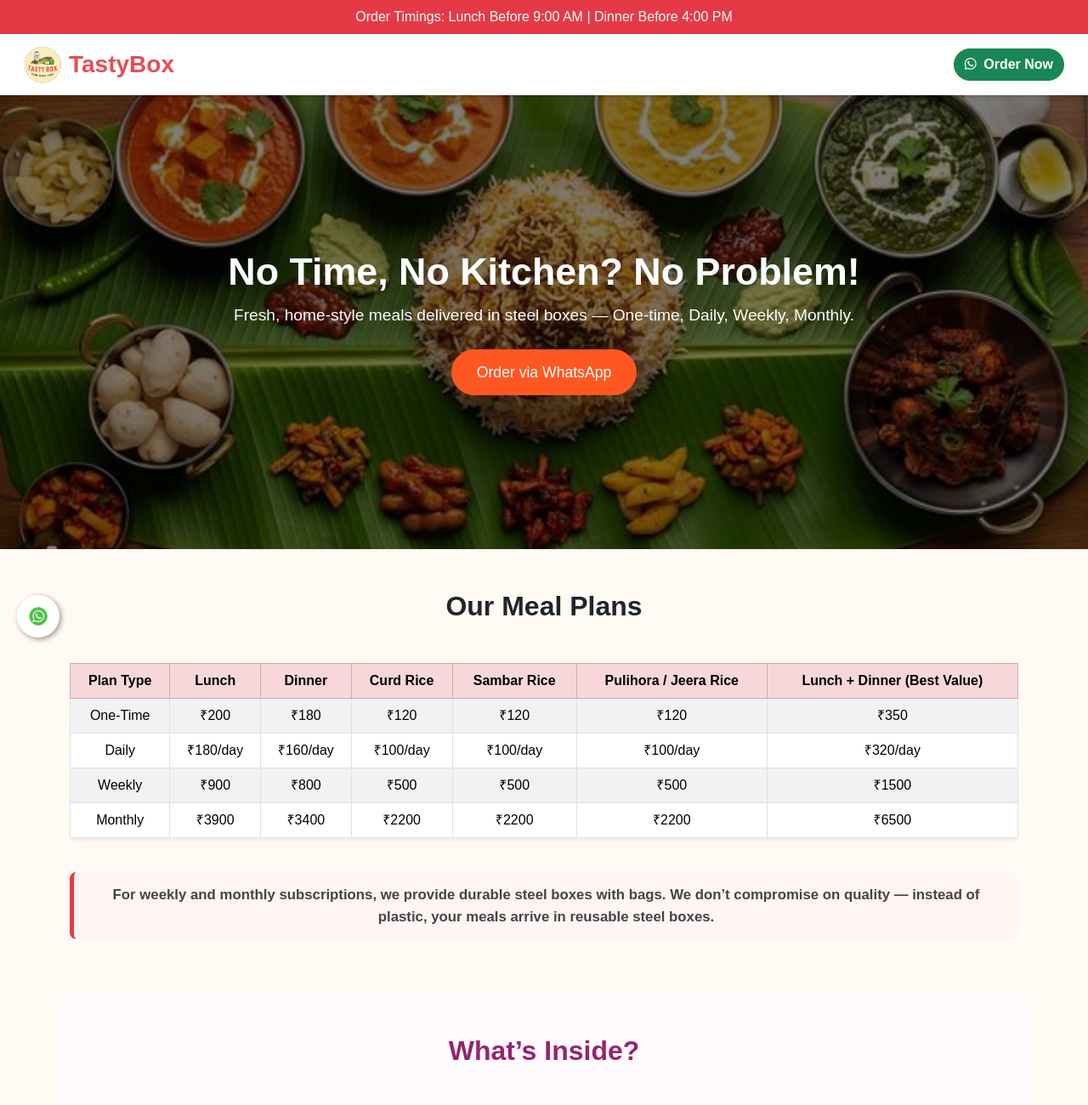
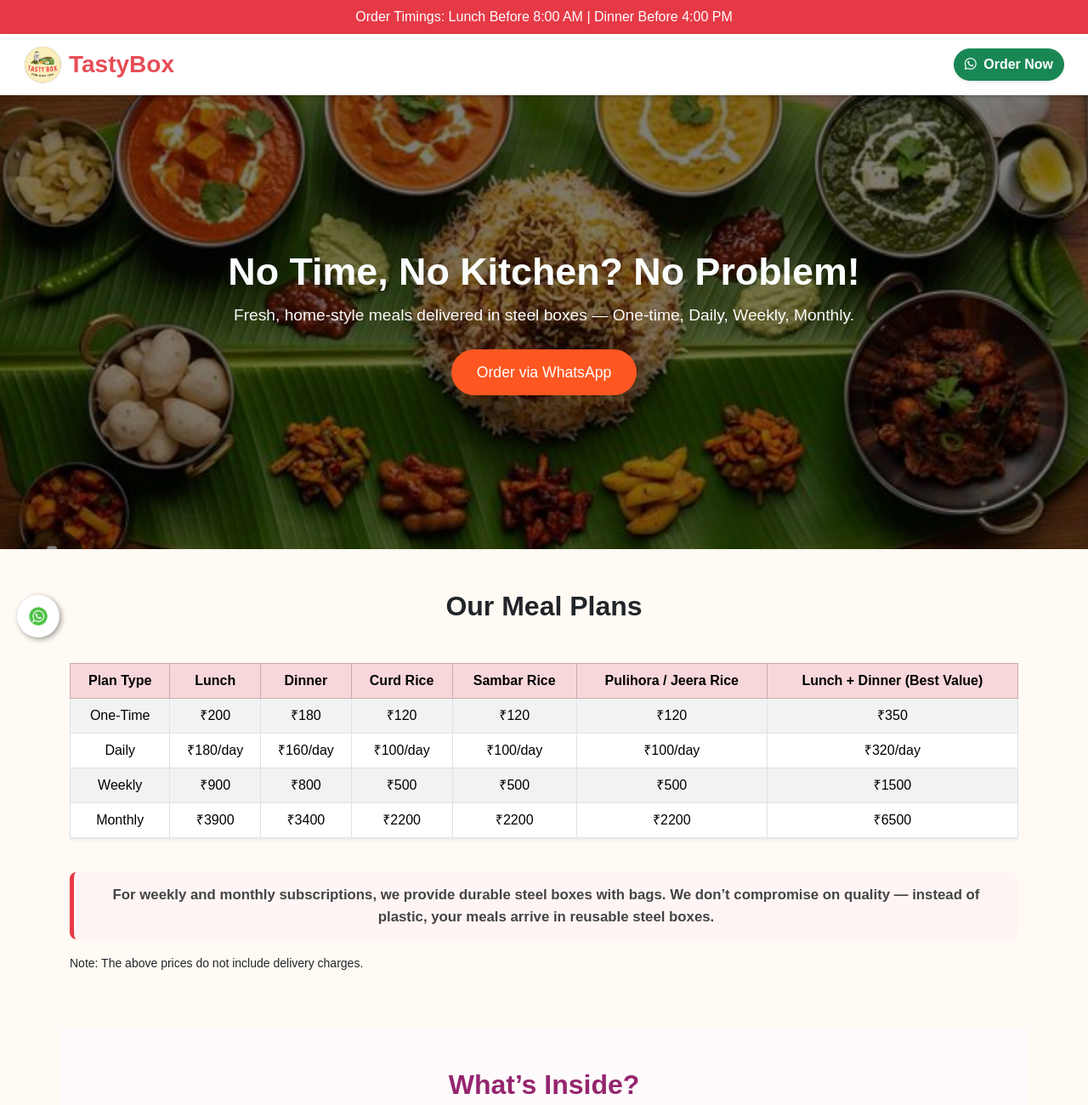
Before and after one commit to Anuradha-mattaparthi/tastybox, a plain HTML site: page index.html in a window 1280 px wide. Shown: the top 1300 px of the page at 85% size. Drawn offline with nearby package versions, Linux system fonts and the light colour scheme.

Commit message:
Initial commit

```diff
--- a/index.html
+++ b/index.html
@@ -328,7 +328,7 @@
 </head>
 <body>
   <header>
-    <div class="banner-bar">Order Timings: Lunch Before 9:00 AM | Dinner Before 4:00 PM</div>
+    <div class="banner-bar">Order Timings: Lunch Before 8:00 AM | Dinner Before 4:00 PM</div>
 
     <nav class="navbar navbar-light bg-light px-3 py-2 tasty-nav">
       <div class="container-fluid d-flex flex-wrap align-items-center justify-content-between">
@@ -428,6 +428,7 @@
   <strong>steel boxes with bags</strong>. We don’t compromise on quality — instead of plastic,
   your meals arrive in reusable steel boxes.
 </p>
+<p><small>Note: The above prices do not include delivery charges.</small></p>
 
   </section>
 
```
